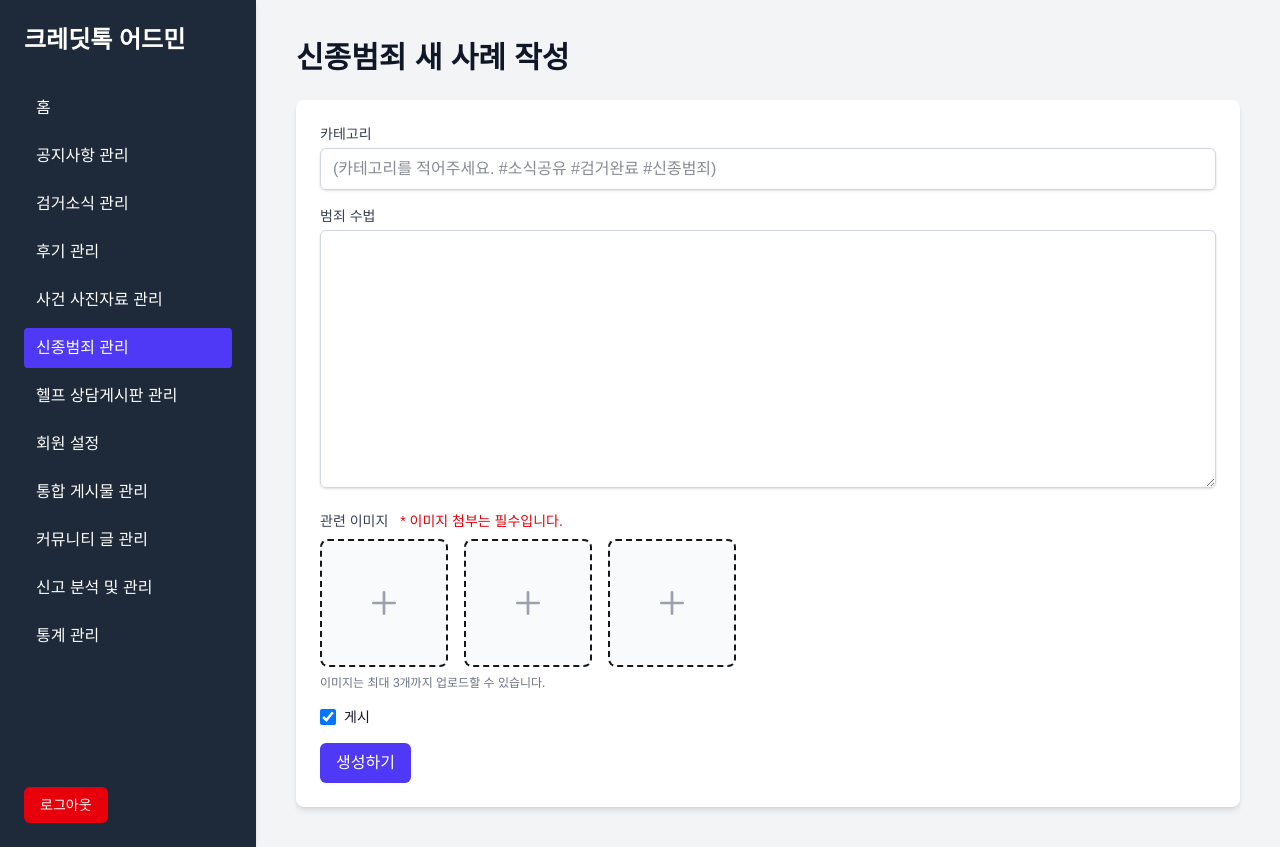
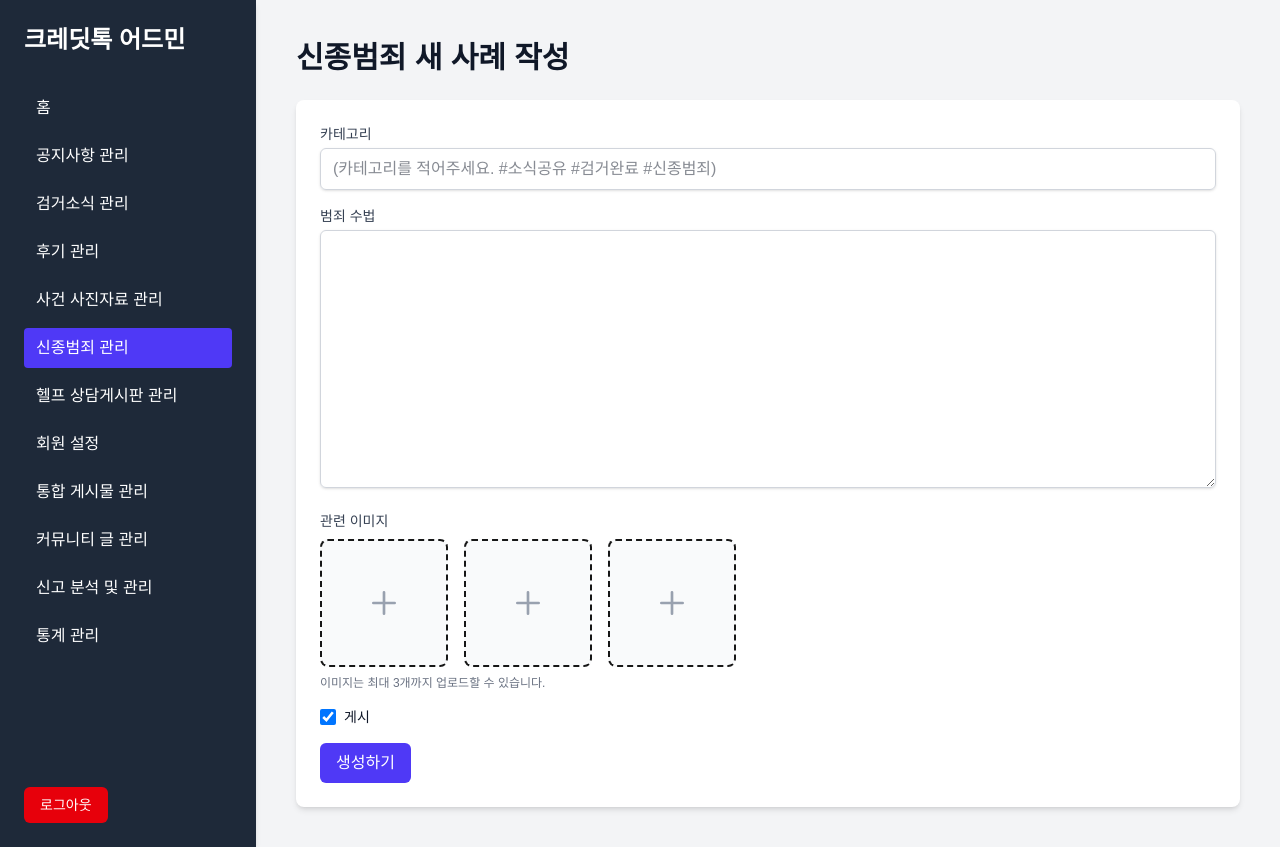
Before and after one commit to udfnd/credittalk-admin, a Next.js app: page /admin/new-crime-cases/create in a window 1280 px wide. Built offline with nearby package versions, Linux system fonts and the light colour scheme; no server answers.

Commit message:
20250807

```diff
--- a/src/components/ArrestNewsForm.tsx
+++ b/src/components/ArrestNewsForm.tsx
@@ -126,7 +126,6 @@ export default function ArrestNewsForm({ initialData }: ArrestNewsFormProps) {
       <div>
         <label className="block text-sm font-medium text-gray-700 mb-2">
           대표 이미지 {isEditMode && '(변경할 경우에만 업로드)'}
-          <p className="text-red-600 inline-block ml-2">* 이미지 첨부는 필수입니다.</p>
         </label>
         <ImageUpload
           register={register}
--- a/src/components/IncidentPhotoForm.tsx
+++ b/src/components/IncidentPhotoForm.tsx
@@ -114,7 +114,6 @@ export default function IncidentPhotoForm({ initialData }: IncidentPhotoFormProp
       <div>
         <label className="block text-sm font-medium text-gray-700 mb-2">
           이미지 파일 {isEditMode && '(변경할 경우에만 업로드)'}
-          <p className="text-red-600 inline-block ml-2">* 이미지 첨부는 필수입니다.</p>
         </label>
         <ImageUpload
           register={register}
--- a/src/components/NewCrimeCaseForm.tsx
+++ b/src/components/NewCrimeCaseForm.tsx
@@ -130,7 +130,6 @@ export default function NewCrimeCaseForm({ initialData }: NewCrimeCaseFormProps)
       <div>
         <label className="block text-sm font-medium text-gray-700 mb-2">
           관련 이미지 {isEditMode && '(변경할 경우에만 업로드)'}
-          <p className="text-red-600 inline-block ml-2">* 이미지 첨부는 필수입니다.</p>
         </label>
         <ImageUpload
           register={register}
--- a/src/components/NoticeForm.tsx
+++ b/src/components/NoticeForm.tsx
@@ -145,7 +145,6 @@ export default function NoticeForm({ initialData }: NoticeFormProps) {
       <div>
         <label className="block text-sm font-medium text-gray-700 mb-2">
           대표 이미지 {isEditMode && '(변경할 경우에만 업로드)'}
-          <p className="text-red-600 inline-block ml-2">* 이미지 첨부는 필수입니다.</p>
         </label>
         <ImageUpload
           register={register}
```
